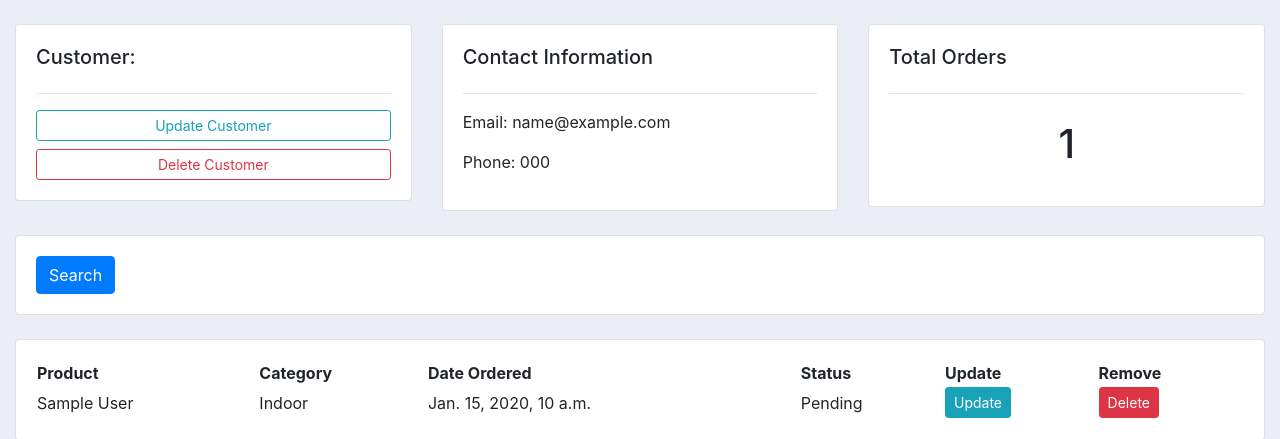
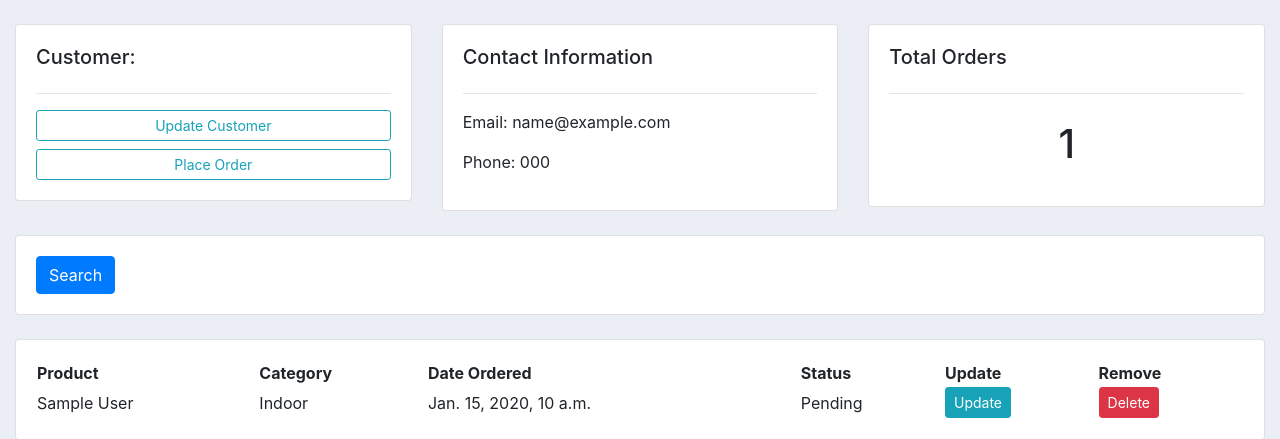
Before and after one commit to ClausHofman/django-harjoitus, a Django app: page /customer/1/ in a window 1280 px wide. Shown: the part 138-577 px from the top of the page. Run offline with Django 4.2, Linux system fonts and the light colour scheme; tables that the repository leaves empty hold one stand-in row (values such as "Sample post"); some libraries are stand-ins or nearby versions.

Commit message:
use customer id

```diff
--- a/crm1/accounts/templates/accounts/customer.html
+++ b/crm1/accounts/templates/accounts/customer.html
@@ -10,7 +10,7 @@
             <h5>Customer:</h5>
             <hr>
             <a class="btn btn-outline-info btn-sm btn-block" href="">Update Customer</a>
-            <a class="btn btn-outline-danger btn-sm btn-block" href="">Delete Customer</a>
+            <a class="btn btn-outline-info btn-sm btn-block" href="{% url 'create_order' customer.id %}">Place Order</a>
 
         </div>
     </div>
--- a/crm1/accounts/templates/accounts/dashboard.html
+++ b/crm1/accounts/templates/accounts/dashboard.html
@@ -36,7 +36,7 @@
         <h5>LAST 5 ORDERS</h5>
         <hr>
         <div class="card card-body">
-            <a class="btn btn-primary btn-sm btn-block" href="{% url 'create_order' %}">Create Order</a>
+
             <table class="table table-sm">
                 <tr>
                     <th>Product</th>
--- a/crm1/accounts/urls.py
+++ b/crm1/accounts/urls.py
@@ -8,7 +8,7 @@ urlpatterns = [
     path('products/', views.products, name="products"),
     path('customer/<str:pk_test>/', views.customer,name="customer"), # use angle brackets, add <str:pk_test>/, pk_test has to be in the customer variable in view.py
 
-    path('create_order/', views.createOrder, name="create_order"),
+    path('create_order/<str:pk>/', views.createOrder, name="create_order"),
     path('update_order/<str:pk>/', views.updateOrder, name="update_order"),
     path('delete_order/<str:pk>/', views.deleteOrder, name="delete_order"),
 ]
--- a/crm1/accounts/views.py
+++ b/crm1/accounts/views.py
@@ -40,8 +40,8 @@ def customer(request, pk_test): # add pk parameter (primary key), create dynamic
 
     return render(request, 'accounts/customer.html', context)
 
-def createOrder(request):
-
+def createOrder(request, pk):
+    customer = Customer.objects.get(id=pk)
     form = OrderForm() # form note
     if request.method == 'POST':
         # print('Printing post:', request.POST)
```
